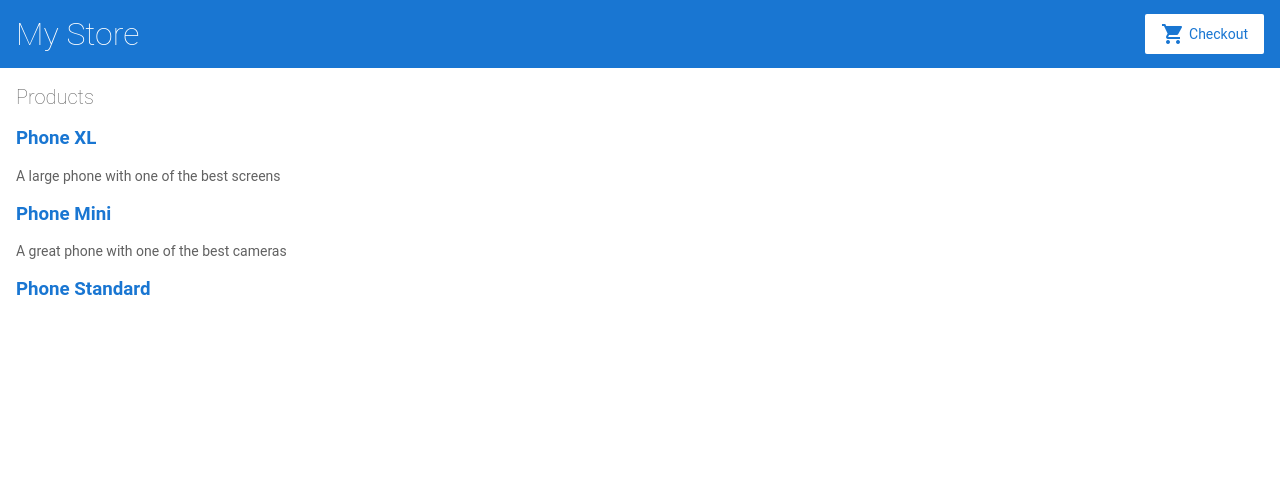
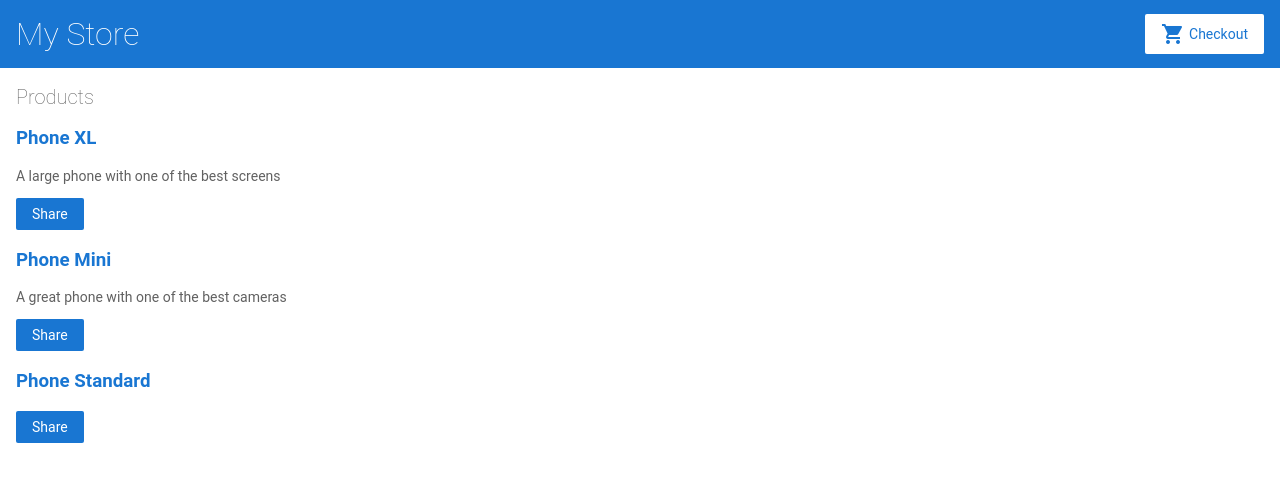
Before and after one commit to sudhirchauhan/angular-study, an Angular app: page / in a window 1280 px wide. Shown: the top 482 px of the page. Built offline with nearby package versions, Linux system fonts and the light colour scheme.

Commit message:
*ngFor     *ngIf     Interpolation {{ }}     Property binding [ ]     Event binding ( )

```diff
--- a/src/app/product-list/product-list.component.html
+++ b/src/app/product-list/product-list.component.html
@@ -10,4 +10,7 @@
   <p *ngIf="product.description">
     {{product.description}}
   </p>
+  <button (click)=share()>
+    Share
+  </button>
 </div>
```
